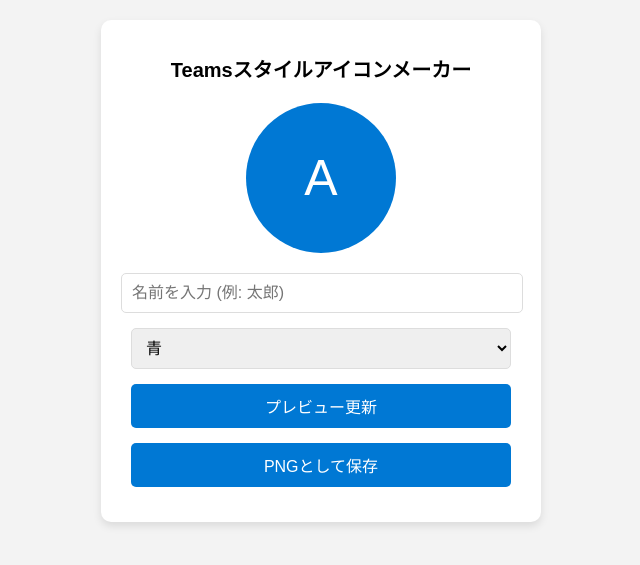
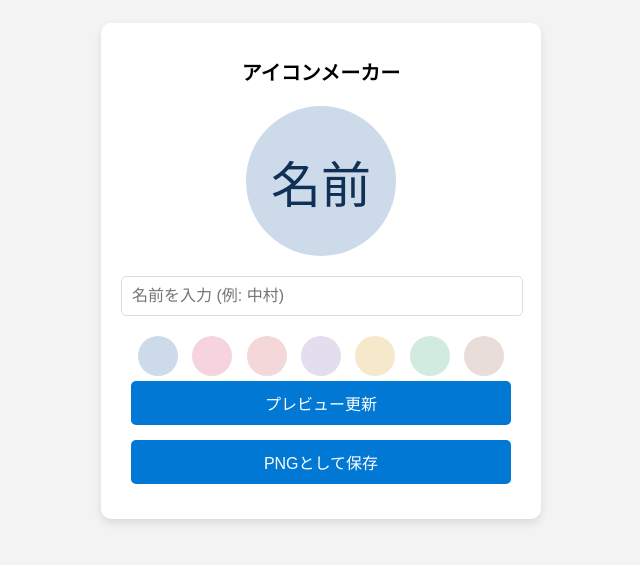
Before and after one commit to ken2air/makeicon, a plain HTML site: page teamsicon.html in a window 1280 px wide. Shown: the part 129-694 px from the top of the page, without its empty margins (319-959 px from the left). Drawn offline with Linux system fonts and the light colour scheme; a web font is replaced by a local one.

Commit message:
Update teamsicon.html

```diff
--- a/teamsicon.html
+++ b/teamsicon.html
@@ -3,7 +3,7 @@
 <head>
   <meta charset="UTF-8">
   <meta name="viewport" content="width=device-width, initial-scale=1.0">
-  <title>Teamsスタイルアイコンメーカー</title>
+  <title>アイコンメーカー</title>
   <style>
     @font-face {
       font-family: "Unbounded";
@@ -44,13 +44,13 @@
       width: 150px;
       height: 150px;
       margin: 0 auto 20px;
-      background-color: #0078d4;
-      color: #ffffff;
+      background-color: rgb(205, 218, 234);
+      color: rgb(15, 49, 86);
       display: flex;
       align-items: center;
       justify-content: center;
       font-size: 50px;
-      font-weight: normal; /* フォントを細くする */
+      font-weight: 500; /* フォントを少し太くする */
       text-transform: uppercase;
       border-radius: 50%;
     }
@@ -75,6 +75,15 @@
       background-color: #005a9e;
     }
 
+    .color-button {
+      display: inline-block;
+      width: 40px;
+      height: 40px;
+      margin: 5px;
+      border-radius: 50%;
+      cursor: pointer;
+    }
+
     canvas {
       display: none;
     }
@@ -82,18 +91,22 @@
 </head>
 <body>
   <div class="container">
-    <h1>Teamsスタイルアイコンメーカー</h1>
+    <h1>アイコンメーカー</h1>
 
-    <div class="preview" id="iconPreview">A</div>
+    <div class="preview" id="iconPreview">名前</div>
 
-    <input type="text" id="nameInput" placeholder="名前を入力 (例: 太郎)" maxlength="4">
-    <select id="bgColorInput">
-      <option value="#0078d4" style="background-color: #0078d4; color: white;">青</option>
-      <option value="#f44336" style="background-color: #f44336; color: white;">赤</option>
-      <option value="#4caf50" style="background-color: #4caf50; color: white;">緑</option>
-      <option value="#ff9800" style="background-color: #ff9800; color: white;">オレンジ</option>
-      <option value="#9c27b0" style="background-color: #9c27b0; color: white;">紫</option>
-    </select>
+    <input type="text" id="nameInput" placeholder="名前を入力 (例: 中村)" maxlength="4">
+
+    <div>
+      <button class="color-button" style="background-color: rgb(205, 218, 234);" onclick="setBgColor('rgb(205, 218, 234)')"></button>
+      <button class="color-button" style="background-color: rgb(245, 212, 223);" onclick="setBgColor('rgb(245, 212, 223)')"></button>
+      <button class="color-button" style="background-color: rgb(244, 215, 217);" onclick="setBgColor('rgb(244, 215, 217)')"></button>
+      <button class="color-button" style="background-color: rgb(226, 222, 237);" onclick="setBgColor('rgb(226, 222, 237)')"></button>
+      <button class="color-button" style="background-color: rgb(246, 232, 203);" onclick="setBgColor('rgb(246, 232, 203)')"></button>
+      <button class="color-button" style="background-color: rgb(209, 235, 222);" onclick="setBgColor('rgb(209, 235, 222)')"></button>
+      <button class="color-button" style="background-color: rgb(232, 221, 217);" onclick="setBgColor('rgb(232, 221, 217)')"></button>
+    </div>
+
     <button onclick="updatePreview()">プレビュー更新</button>
     <button onclick="downloadIcon()">PNGとして保存</button>
 
@@ -101,11 +114,24 @@
   </div>
 
   <script>
+    const FONTBOLD = "500";
+
+
+    let currentBgColor = "rgb(205, 218, 234)"; // 初期背景色
+    const textColor = "rgb(15, 49, 86)"; // 名前の色
+
+    function setBgColor(color) {
+      currentBgColor = color;
+      document.querySelectorAll(".color-button").forEach(button => {
+        button.style.border = button.style.backgroundColor === color ? "2px solid #000" : "none";
+      });
+      updatePreview(); // プレビュー更新
+    }
+
     const preview = document.getElementById("iconPreview");
 
     function updatePreview() {
       const name = document.getElementById("nameInput").value.trim();
-      const bgColor = document.getElementById("bgColorInput").value;
 
       if (!name) {
         alert("名前を入力してください！");
@@ -113,12 +139,16 @@
       }
 
       // 背景色を変更
-      preview.style.backgroundColor = bgColor;
+      preview.style.backgroundColor = currentBgColor;
+
+      // テキスト色を設定
+      preview.style.color = textColor;
+
+      // フォントの太さを少し太くする（500は少し太い程度）
+      preview.style.fontWeight = FONTBOLD;
 
       // テキストサイズ調整
-      preview.style.fontSize = name.length <= 2 ? "50px" : "40px"; // 2文字以下とそれ以上で異なるサイズ
-      preview.style.fontWeight = "normal"; // プレビューのフォントを細く設定
-    //  preview.textContent = name.length <= 2 ? name : name.slice(0, 2) + "<br>" + name.slice(2);
+      preview.style.fontSize = name.length <= 2 ? "50px" : "40px";
 
       // 改行を反映させる
       let displayText = name;
@@ -128,12 +158,10 @@
 
       // 改行を反映するためにtextContentではなくinnerTextを使用
       preview.innerText = displayText; // 改行が反映される
-
     }
 
     function downloadIcon() {
       const name = document.getElementById("nameInput").value.trim();
-      const bgColor = document.getElementById("bgColorInput").value;
 
       if (!name) {
         alert("名前を入力してください！");
@@ -148,12 +176,16 @@
       canvas.height = size;
 
       // 背景を描画
-      ctx.fillStyle = bgColor;
+      ctx.fillStyle = currentBgColor;
       ctx.fillRect(0, 0, size, size);
 
-      // 名前を描画
-      ctx.fillStyle = "#ffffff";
-      ctx.font = `${name.length <= 2 ? "100" : "100"} ${name.length <= 2 ? 200 : 150}px "Unbounded", Arial, sans-serif`;
+      // 名前の色を設定
+      ctx.fillStyle = textColor;
+
+      // フォントの太さを少し太くする（500は少し太い程度）
+      ctx.font = `${name.length <= 2 ? FONTBOLD : FONTBOLD} ${name.length <= 2 ? 200 : 150}px "Unbounded", Arial, sans-serif`;
+//      ctx.fontWeight = "900"; // ここでもフォントを太く設定
+
       ctx.textAlign = "center";
       ctx.textBaseline = "middle";
 
```
